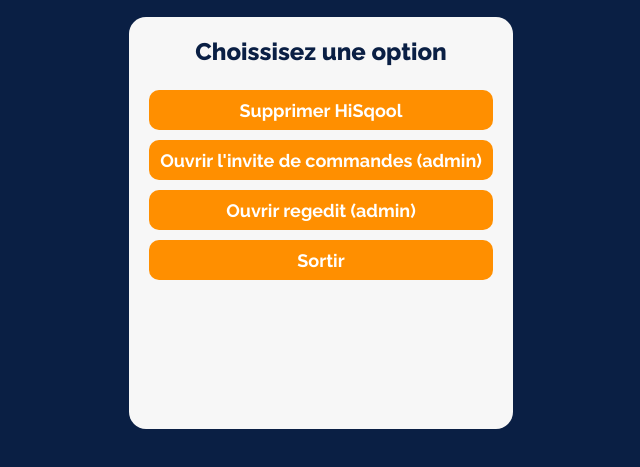
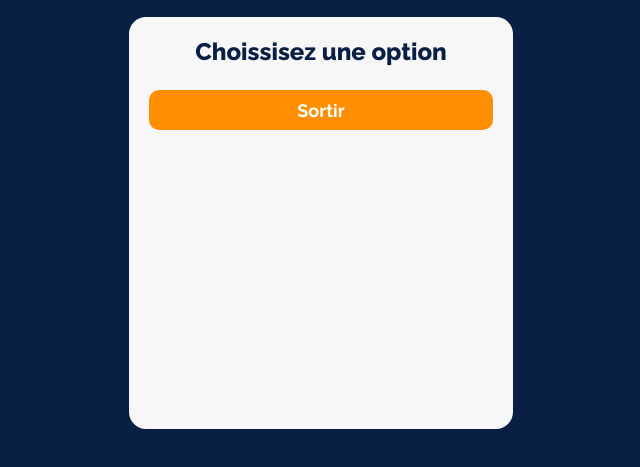
Before and after one commit to nordmyra/Unowhy-Breaker, an Electron app: page public/index.html in a window 1280 px wide. Shown: the part 177-644 px from the top of the page, without its empty margins (319-959 px from the left). Drawn offline with Linux system fonts and the light colour scheme.

Commit message:
Update index.html

```diff
--- a/public/index.html
+++ b/public/index.html
@@ -18,15 +18,6 @@
                 Choissisez une option
             </h2>
             <br>
-            <button onclick="breaker.send('removeHiSqool')">
-                Supprimer HiSqool
-            </button>
-            <button onclick="breaker.send('openCMD')">
-                Ouvrir l'invite de commandes (admin)
-            </button>
-            <button onclick="breaker.send('openRegEdit')">
-                Ouvrir regedit (admin)
-            </button>
             <button onclick="breaker.send('exit')">
                 Sortir
             </button>
```
